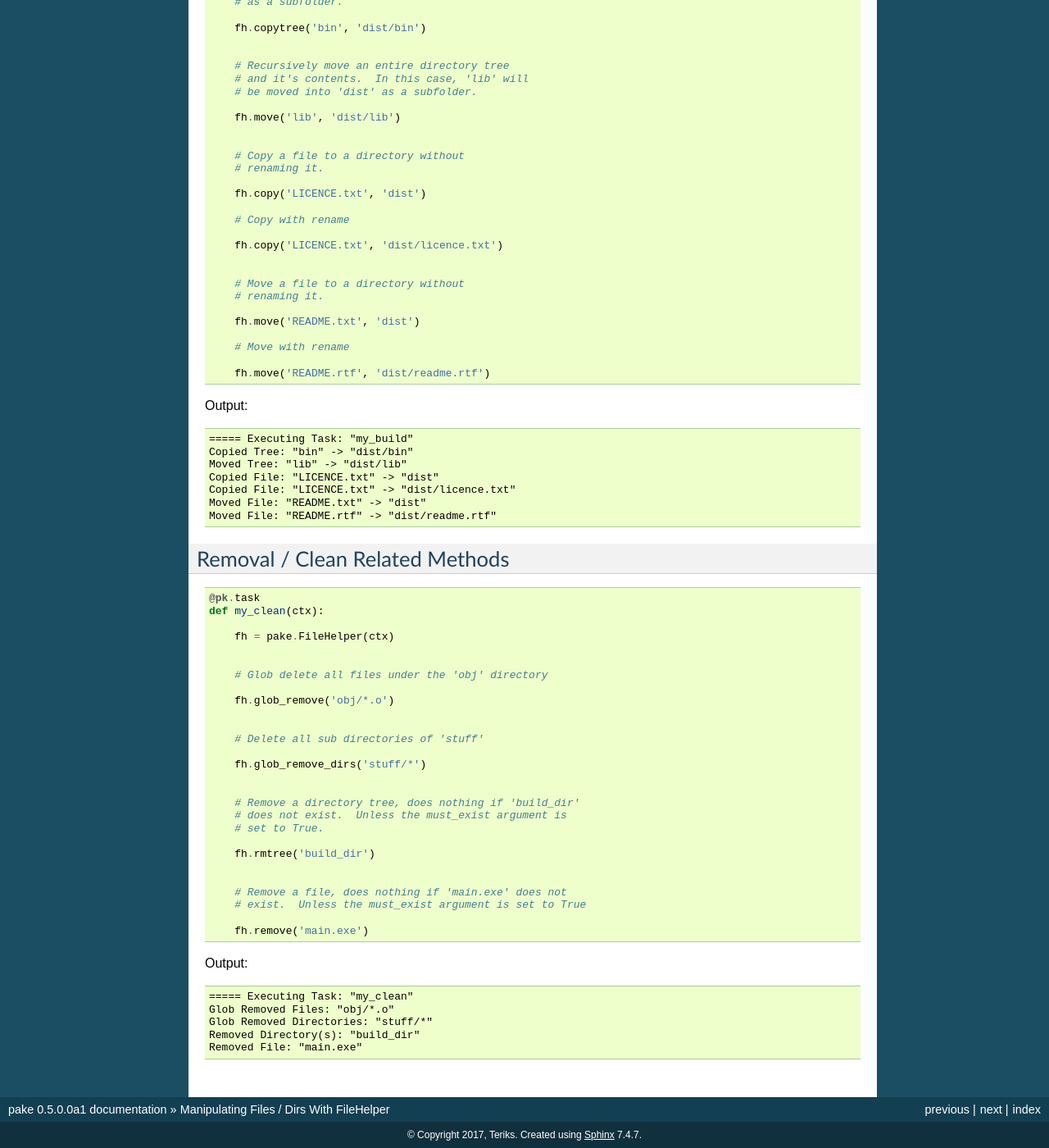
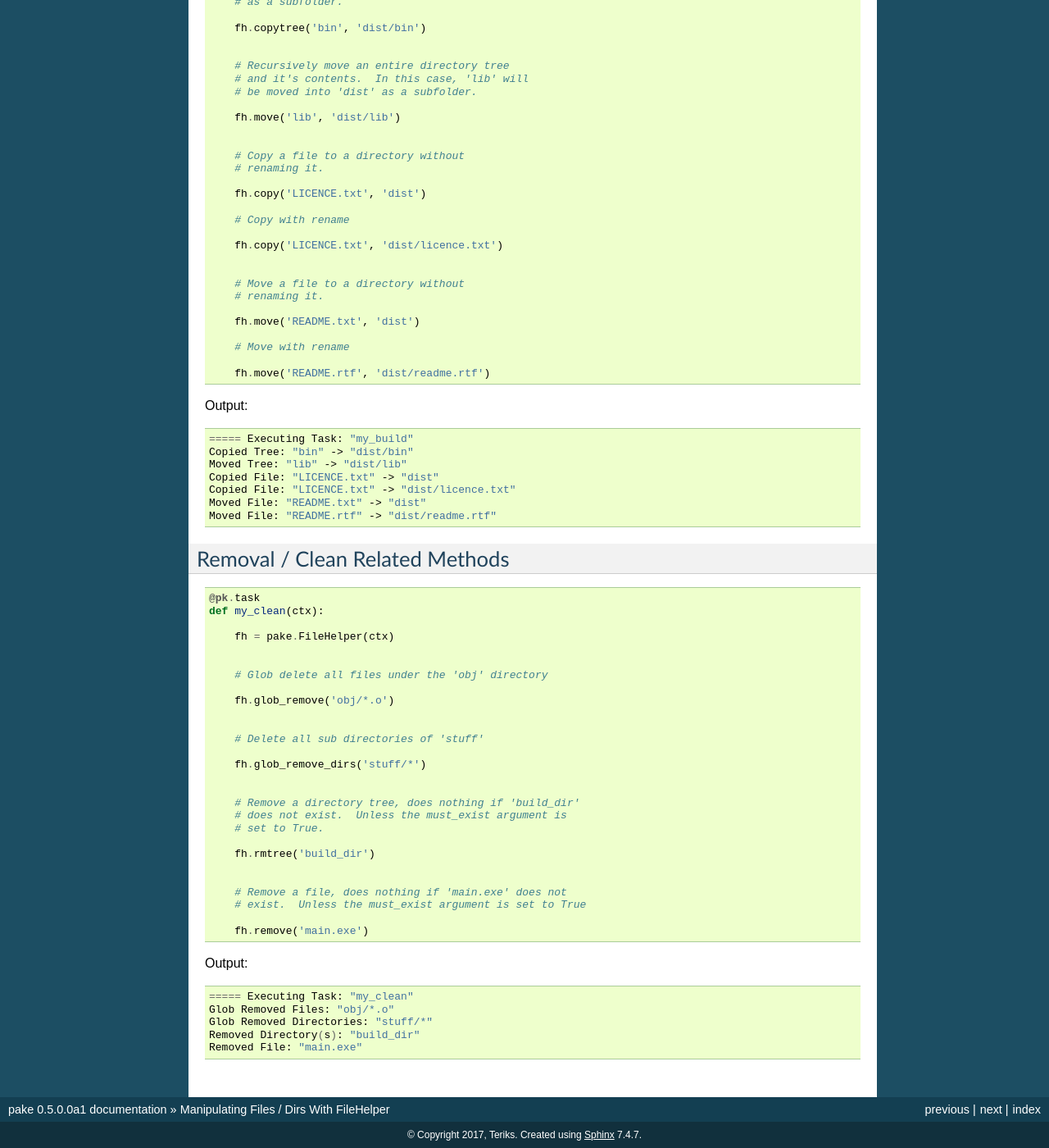
Before and after one commit to Teriks/pake, a Sphinx documentation site: the page built from docs/source/filehelper.rst, in a window 1280 px wide and 1400 px high, scrolled down 886 px. Shown: the whole window at 82% size. Built offline with Sphinx 7.4.7, drawn with Linux system fonts in a browser that asks for light colours; some of the changed text lies outside the part shown.

Commit message:
Change FileHelper output to bash syntax, sphinx will highlight some of it.

```diff
--- a/docs/source/filehelper.rst
+++ b/docs/source/filehelper.rst
@@ -38,7 +38,7 @@ File / Folder Creation Methods
 
 Output:
 
-.. code-block:: none
+.. code-block:: bash
 
    ===== Executing Task: "my_build"
    Created Directory(s): "dist/bin"
@@ -91,7 +91,7 @@ Copy / Move Methods
 
 Output:
 
-.. code-block:: none
+.. code-block:: bash
 
    ===== Executing Task: "my_build"
    Copied Tree: "bin" -> "dist/bin"
@@ -137,7 +137,7 @@ Removal / Clean Related Methods
 
 Output:
 
-.. code-block:: none
+.. code-block:: bash
 
    ===== Executing Task: "my_clean"
    Glob Removed Files: "obj/*.o"
```
